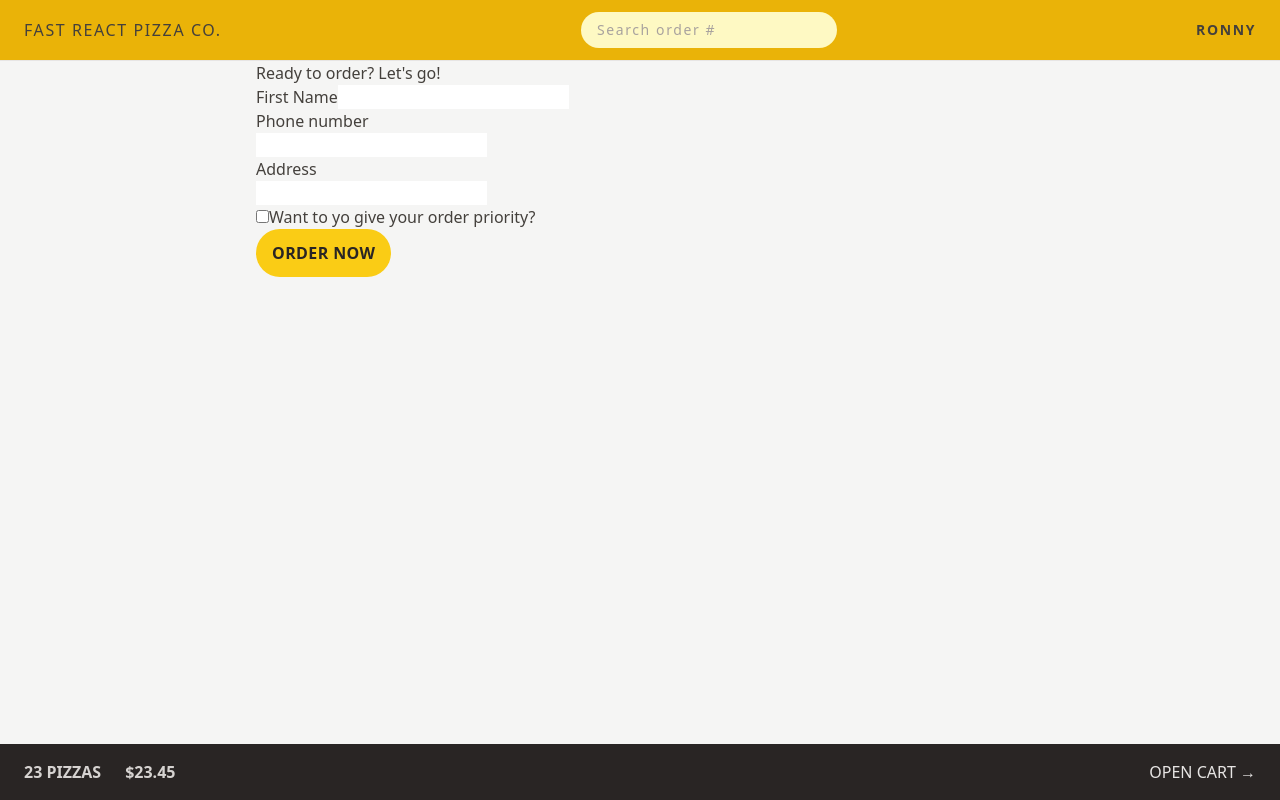
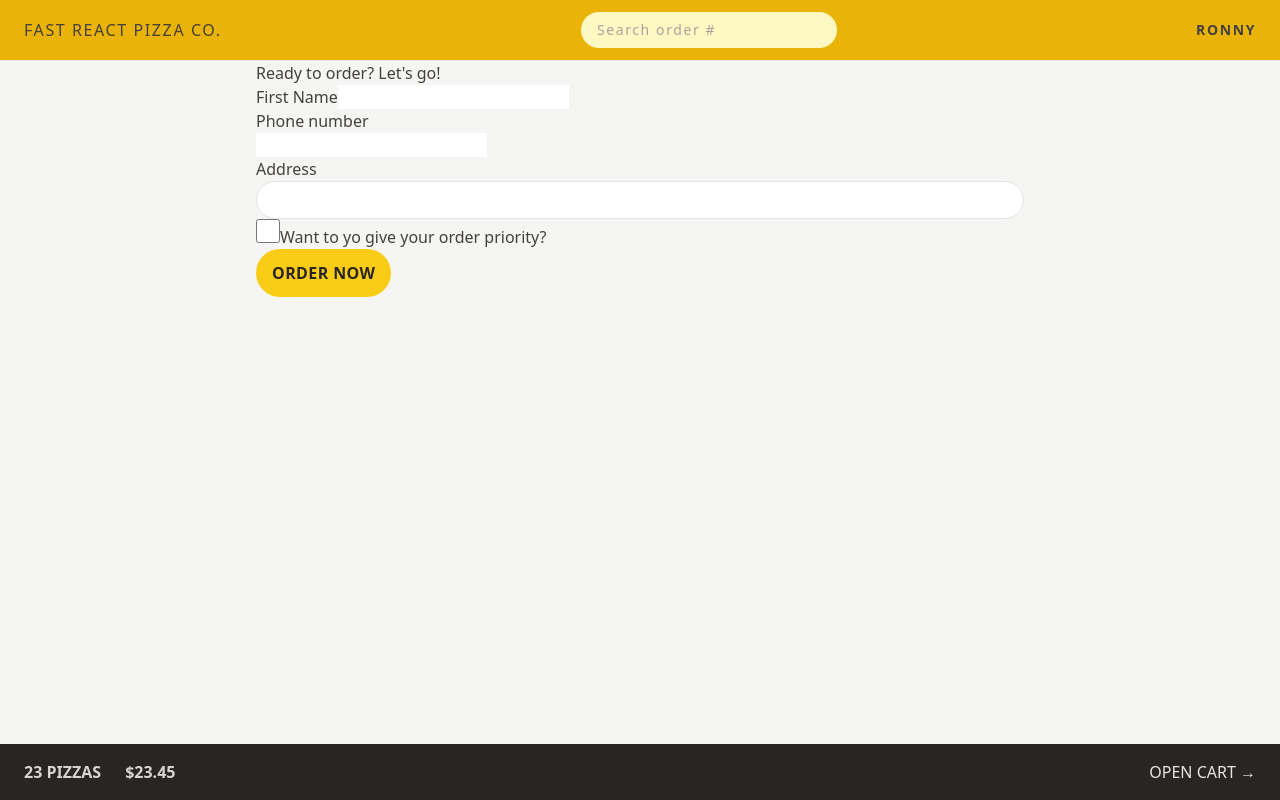
Before and after one commit to RachitJain959/react-pizza, a React (Vite) app: page /order/new in a window 1280 px wide. Built offline with nearby package versions, Linux system fonts and the light colour scheme.

Commit message:
style Form elements

```diff
--- a/src/features/order/CreateOrder.jsx
+++ b/src/features/order/CreateOrder.jsx
@@ -61,7 +61,14 @@
         <div>
           <label>Address</label>
           <div>
-            <input type="text" name="address" required />
+            <input
+              type="text"
+              name="address"
+              required
+              className="w-full rounded-full border border-stone-200 px-4 py-2 text-sm
+        transition-all duration-300 placeholder:text-stone-400
+        focus:outline-none focus:ring focus:ring-yellow-500 md:px-6 md:py-2"
+            />
           </div>
         </div>
 
@@ -70,6 +77,7 @@
             type="checkbox"
             name="priority"
             id="priority"
+            className="h-6 w-6 accent-yellow-400 focus:outline-none focus:ring focus:ring-yellow-500 focus:ring-offset-2"
             // value={withPriority}
             // onChange={(e) => setWithPriority(e.target.checked)}
           />
```
